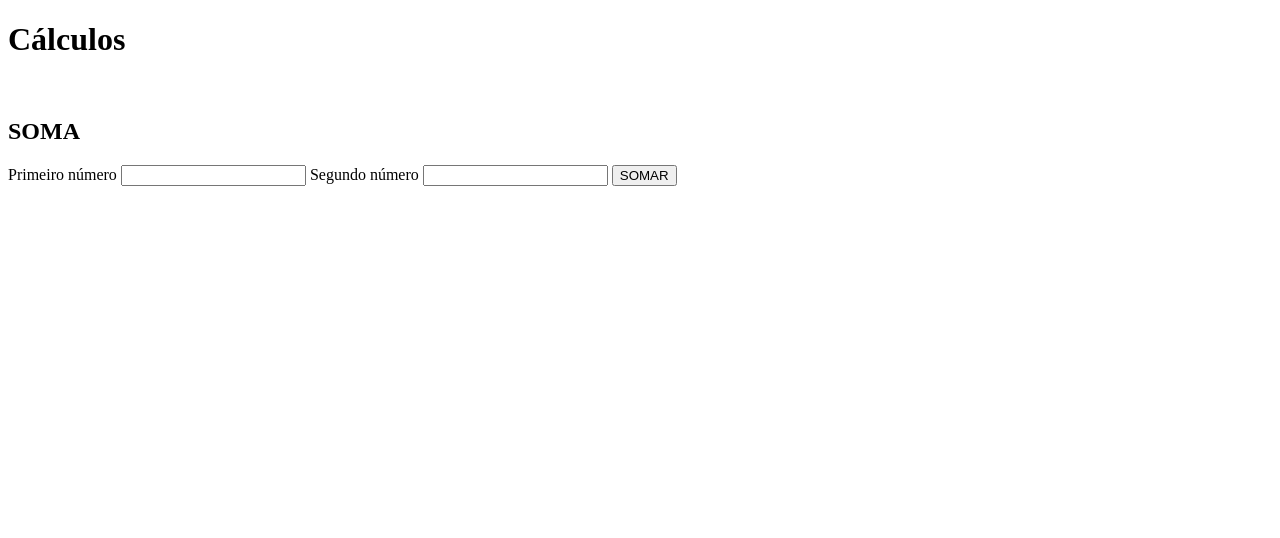
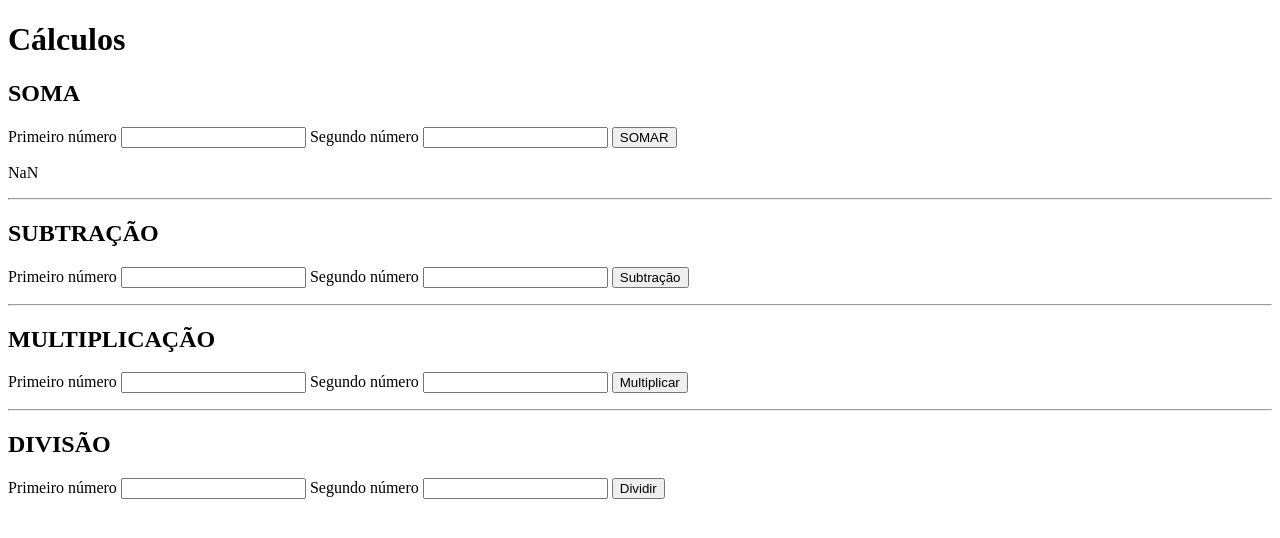
Before and after one commit to Pedroberziner/sala08exerciciosJS, a plain HTML site: page calculos/index.html in a window 1280 px wide. Both pictures are taken after a click on the button "SOMAR". Drawn offline with Linux system fonts and the light colour scheme.

Commit message:
Add files via upload

```diff
--- a/calculos/index.html
+++ b/calculos/index.html
@@ -1,13 +1,14 @@
 <!DOCTYPE html>
-<html lang="en">
+<html lang="pt-br">
 <head>
     <meta charset="UTF-8">
     <meta name="viewport" content="width=device-width, initial-scale=1.0">
-    <title>Document</title>
+    <title>Cálculos</title>
+    <link rel="stylesheet" href="style.css">
 </head>
 <body>
     <h1>Cálculos</h1>
-    <br>
+
     <div>
         <h2>SOMA</h2>
         <label for="n1">Primeiro número</label>
@@ -17,5 +18,43 @@
         <button onclick="somar()">SOMAR</button>
         <p id="resposta"></p>
     </div>
+
+    <hr>
+
+    <div>
+        <h2>SUBTRAÇÃO</h2>
+        <label for="n3">Primeiro número</label>
+        <input type="number" id="n3">
+        <label for="n4">Segundo número</label>
+        <input type="number" id="n4">
+        <button onclick="Subtração()">Subtração</button>
+        <p id="respsub"></p>
+    </div>
+
+    <hr>
+
+    <div>
+        <h2>MULTIPLICAÇÃO</h2>
+        <label for="n5">Primeiro número</label>
+        <input type="number" id="n5">
+        <label for="n6">Segundo número</label>
+        <input type="number" id="n6">
+        <button onclick="multiplicar()">Multiplicar</button>
+        <p id="respmult"></p>
+    </div>
+
+    <hr>
+
+    <div>
+        <h2>DIVISÃO</h2>
+        <label for="n7">Primeiro número</label>
+        <input type="number" id="n7">
+        <label for="n8">Segundo número</label>
+        <input type="number" id="n8">
+        <button onclick="dividir()">Dividir</button>
+        <p id="respdiv"></p>
+    </div>
+
+    <script src="script.js"></script>
 </body>
 </html>
--- a/calculos/script.js
+++ b/calculos/script.js
@@ -0,0 +1,39 @@
+
+function somar(){
+    var n1 = document.getElementById("n1").valueAsNumber;
+    var n2 = document.getElementById("n2").valueAsNumber;
+
+    var resposta = document.getElementById("resposta")
+    resposta.textContent = n1 + n2
+}
+
+function Subtração(){
+    var n3 = document.getElementById("n3").valueAsNumber;
+    var n4 = document.getElementById("n4").valueAsNumber;
+
+    var respsub = document.getElementById("respsub")
+    respsub.textContent = n3 - n4
+}
+
+
+function multiplicar(){
+    var n5 = document.getElementById("n5").valueAsNumber;
+    var n6 = document.getElementById("n6").valueAsNumber;
+
+    var respmult = document.getElementById("respmult")
+    respmult.textContent = n5 * n6
+}
+
+function dividir(){
+    var n7 = document.getElementById("n7").valueAsNumber;
+    var n8 = document.getElementById("n8").valueAsNumber;
+
+    var respdiv = document.getElementById("respdiv")
+
+
+    if(n8 == 0) {
+        respdiv.textContent = "Não é possível dividir por zero"
+    } else {
+        respdiv.textContent = n7 / n8
+    }
+}
```
